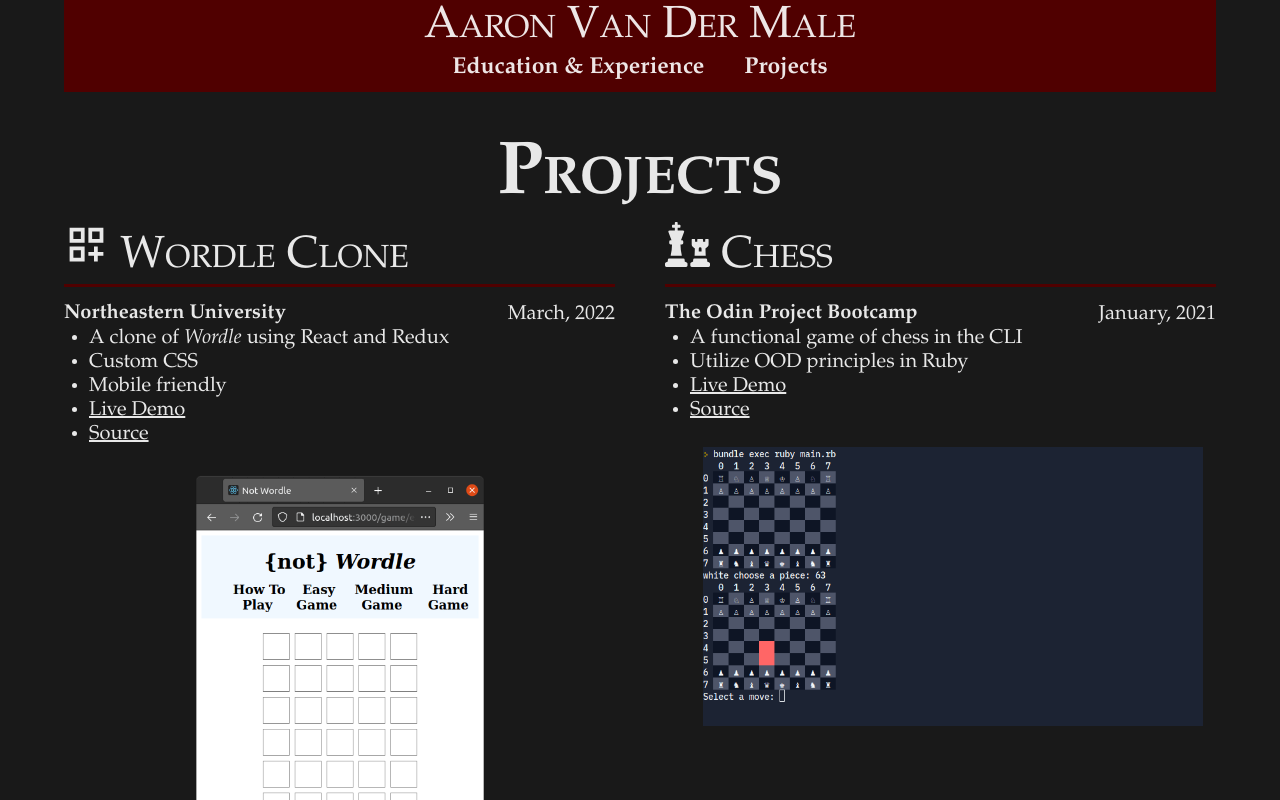
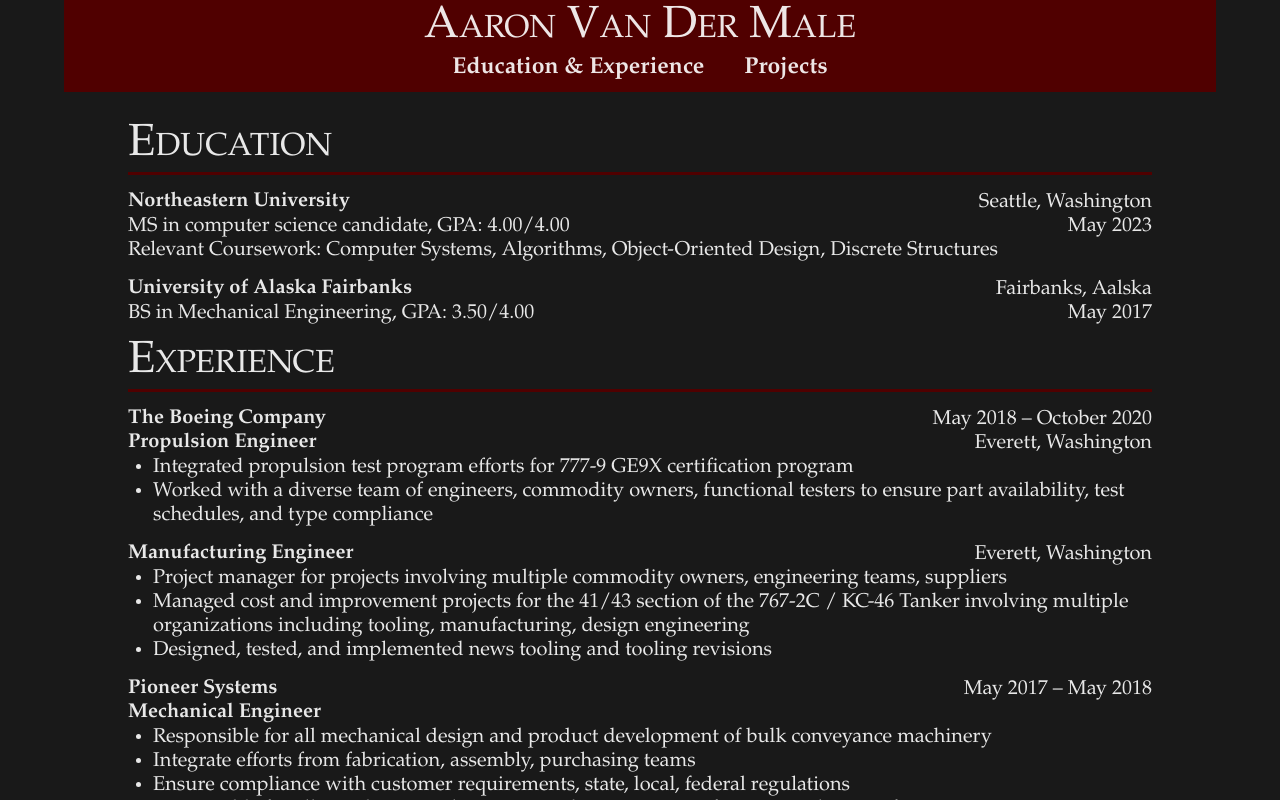
Before and after one commit to vmalecode/av-portfolio, a React (Create React App) app: page / in a window 1280 px wide. Shown: the top 800 px of the page. Built offline with nearby package versions, Linux system fonts and the light colour scheme.

Commit message:
edit url

```diff
--- a/src/App.js
+++ b/src/App.js
@@ -9,8 +9,8 @@ function App() {
       <Router>
         <Navbar />
         <Routes>
-          <Route path = '/' element = {<Projects/>} />
-          <Route path = '/experience' element = {<Experience/>} />
+          <Route path = '/projects' element = {<Projects/>} />
+          <Route path = '/' element = {<Experience/>} />
         </Routes>
       </Router>
     </>
--- a/src/components/Navbar.jsx
+++ b/src/components/Navbar.jsx
@@ -7,8 +7,8 @@ const Navbar = () => {
         <div className="navbarTitle">Aaron Van Der Male</div>
         <nav className="navbar">
             <ul>
-                <li><Link to='/experience'>Education & Experience</Link ></li>
-                <li><Link to='/'>Projects</Link ></li>
+                <li><Link to='/'>Education & Experience</Link ></li>
+                <li><Link to='/projects'>Projects</Link ></li>
             </ul>
         </nav>
     </div>
```
